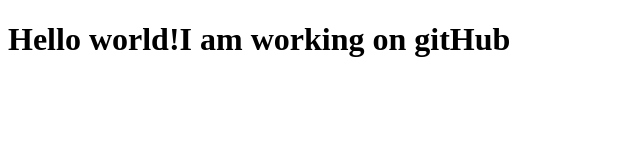
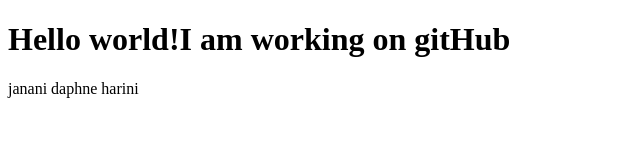
Before and after one commit to Janani595/learngit, a plain HTML site: page index.html in a window 1280 px wide. Shown: the whole page, without its empty margins (0-640 px from the left). Drawn offline with Linux system fonts and the light colour scheme.

Commit message:
index updated

```diff
--- a/index.html
+++ b/index.html
@@ -5,5 +5,6 @@
 </head>
 <body>
     <h1>Hello world!I am working on gitHub</h1>
+    <p>janani daphne harini</p>
 </body>
 </html>
```
